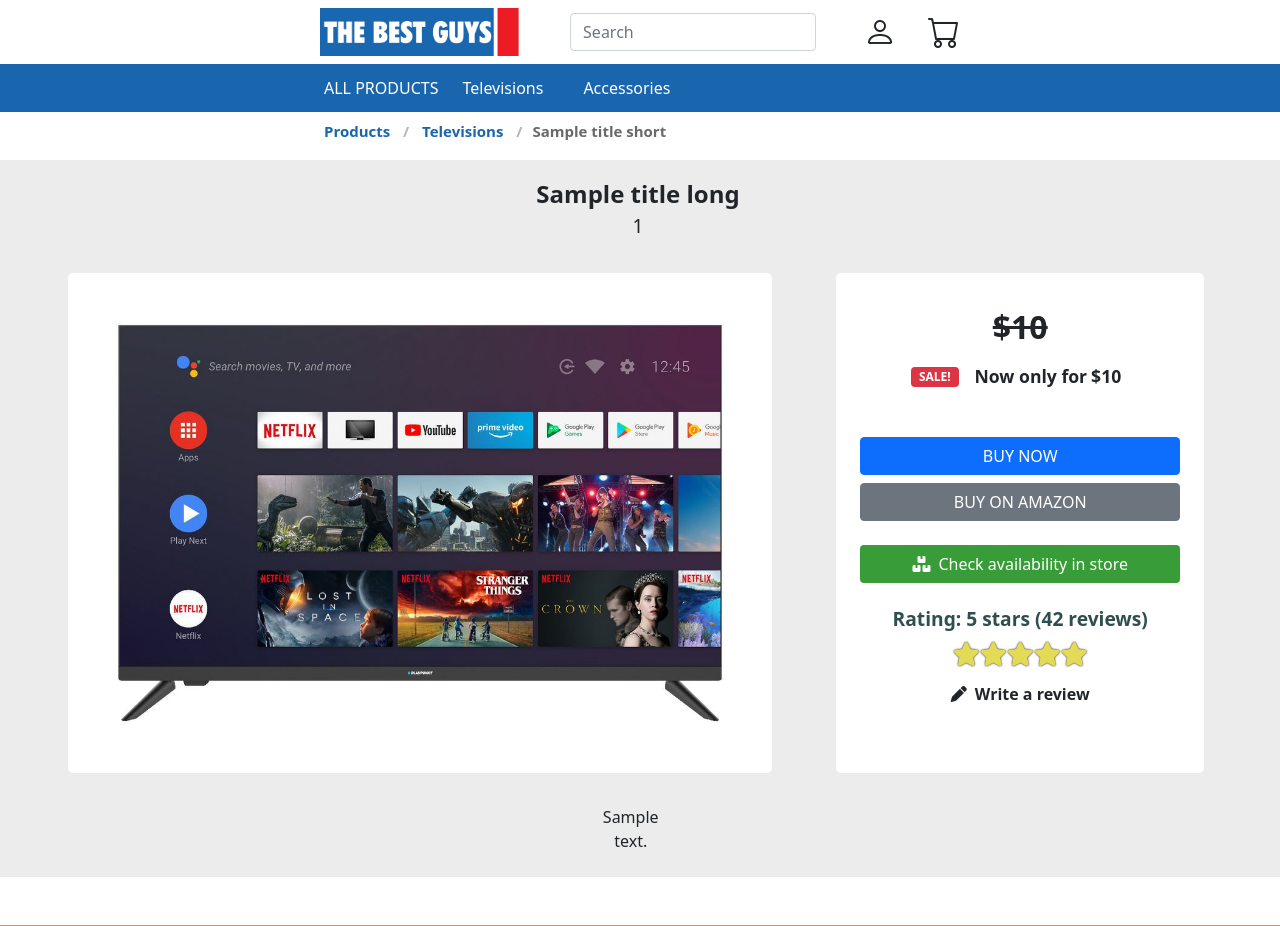
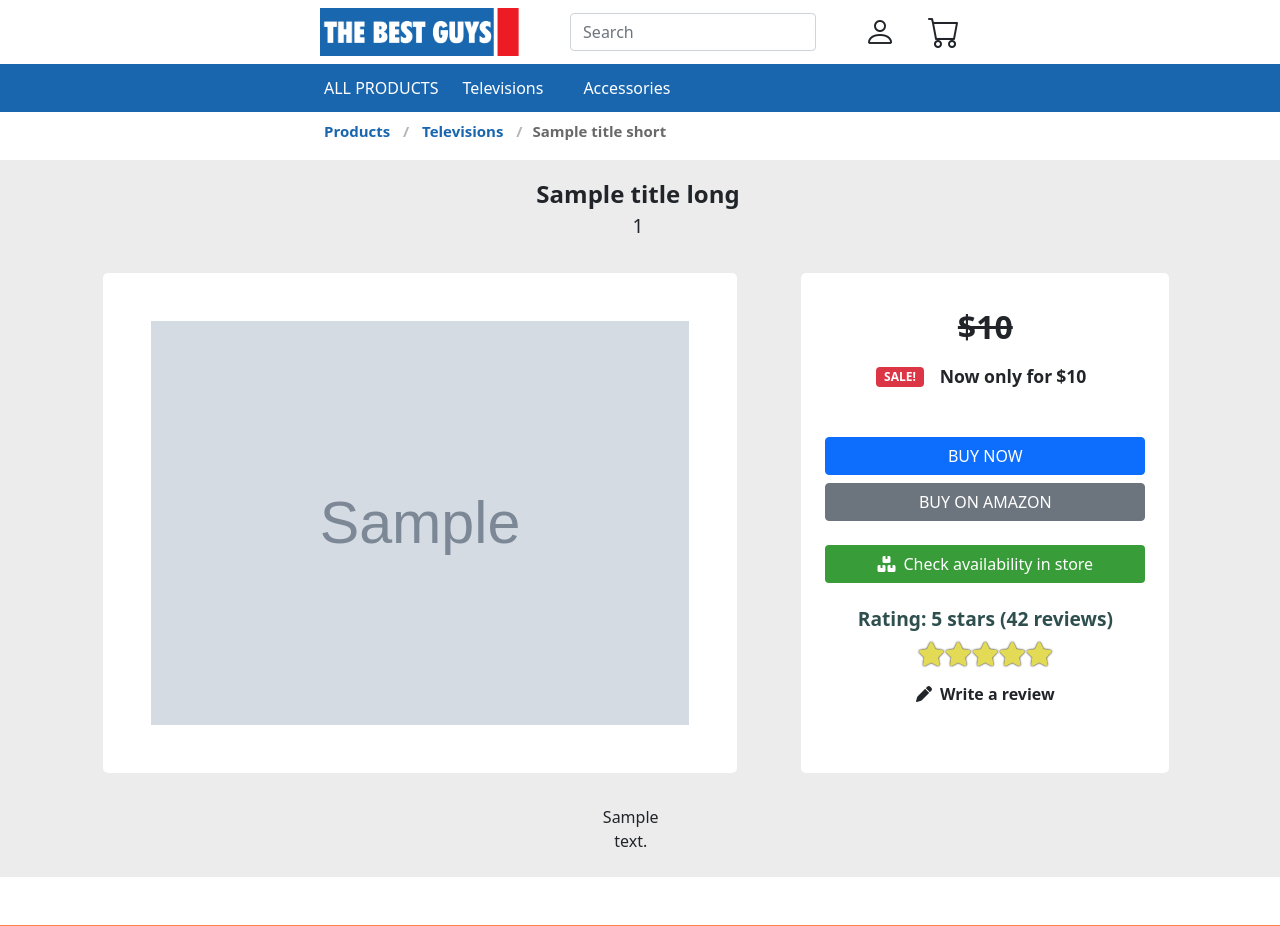
Before and after one commit to AryanJassal/best-guys, a Django app: template store/templates/store/hyperspectral_tv.html in a window 1280 px wide. Shown: the top 926 px of the page. Run offline with Django 4.2, Linux system fonts and the light colour scheme; the template is opened without the code that fills it: most values are stand-ins (such as "Sample title", 1, 10 or a date in 2020); grey boxes marked "Sample" are stand-in pictures; some libraries are stand-ins or nearby versions.

Commit message:
using static image from view

```diff
--- a/store/templates/store/hyperspectral_tv.html
+++ b/store/templates/store/hyperspectral_tv.html
@@ -17,7 +17,7 @@
 
       <div class="product-details">
         <div class="product-image-wrapper">
-          <img src="{% static 'images/smart-tv.jpg' %}" alt="product image" class="product-image">
+          <img src="{{ product_image }}" alt="product image" class="product-image">
         </div>
 
         <div class="product-price-wrapper">
--- a/store/views.py
+++ b/store/views.py
@@ -1,10 +1,12 @@
 from django.shortcuts import render
+from django.templatetags.static import static
 
 def hyperspectral_tv(request):
     return render(request, 'store/hyperspectral_tv.html', {
         'title_short': 'Hyperspectral TV',
         'title_long': 'Kolofon 69" Quantum Dot 16K Ultra HD Hyperspectral Smart TV',
         'model_number': 'KFHSTV-69QD-UHD-AU09200A',
+        'product_image': static('images/smart-tv.jpg'),
         'price': '69,420.69',
         'sale_price': '1,770.18',
         'brief_description': 'Kolofon 69\" Quantum Dot 16K Ultra HD Hyperspectral Smart TV has a high-resolution 16K UHD display so you never miss a single detail. Powered by the Quantum Dot pixel technology, the refresh rates are blazingly fast! The quantum dot technology also enables the Hyperspectral TV to display extremely vivid colours and high contrast for maximum immersion with Quantum HDR 16X! This makes the Hyperspectral TV the perfect solution for the ultimate entertainment experience. The massive 69\" screen size ensures that all your family can watch the latest and greatest shows together with a cinema-like experience! Powered by the proprietary KF Zenith T27 processor and packed with 8GB of RAM, the Kolofon Hyperspectral TV can handle whatever you throw at it with ease. It\'s massive 256GB SSD storage makes it easy to store all your digital content and applications. The Hyperspectral TV also offers built-in Wi-Fi 6 and Bluetooth 6.0 connectivity!',
```
